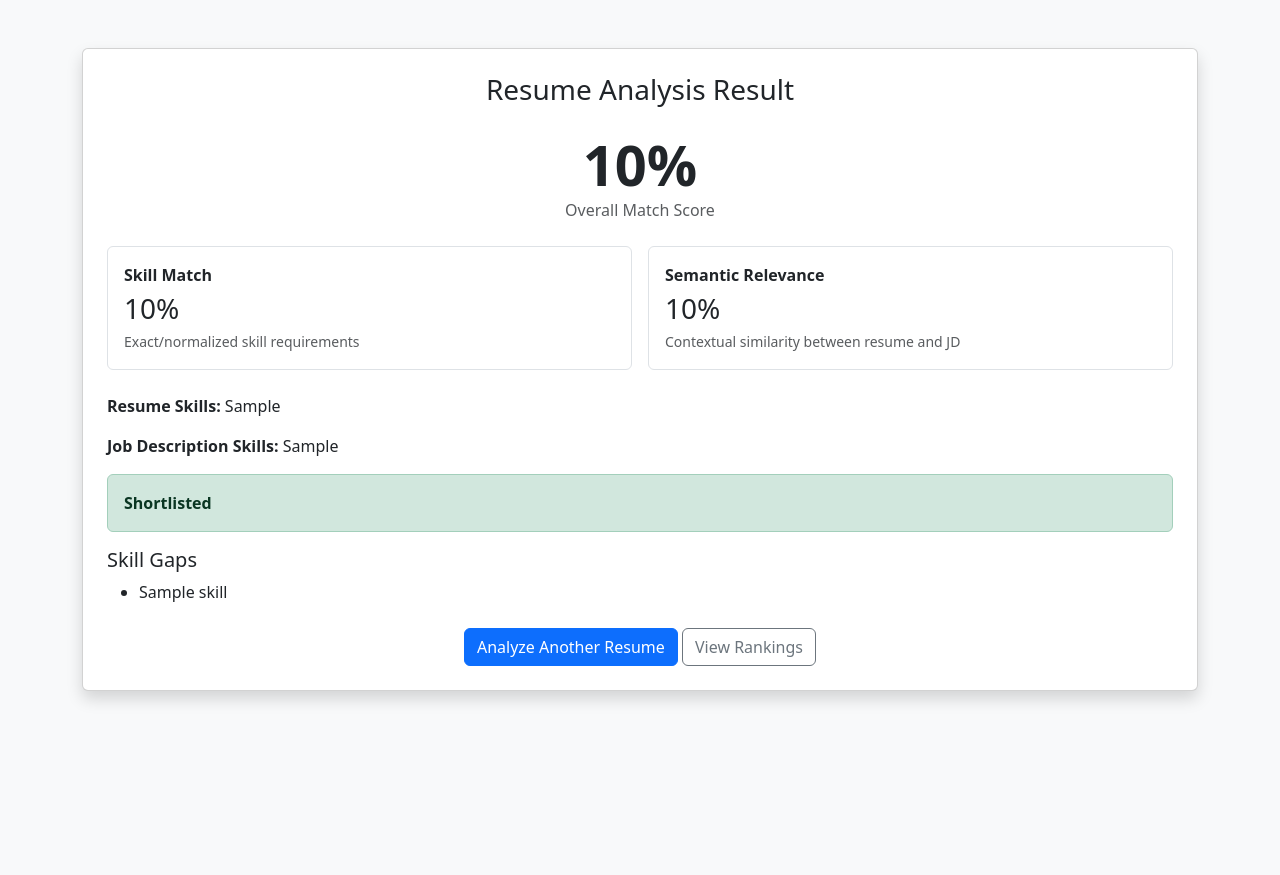
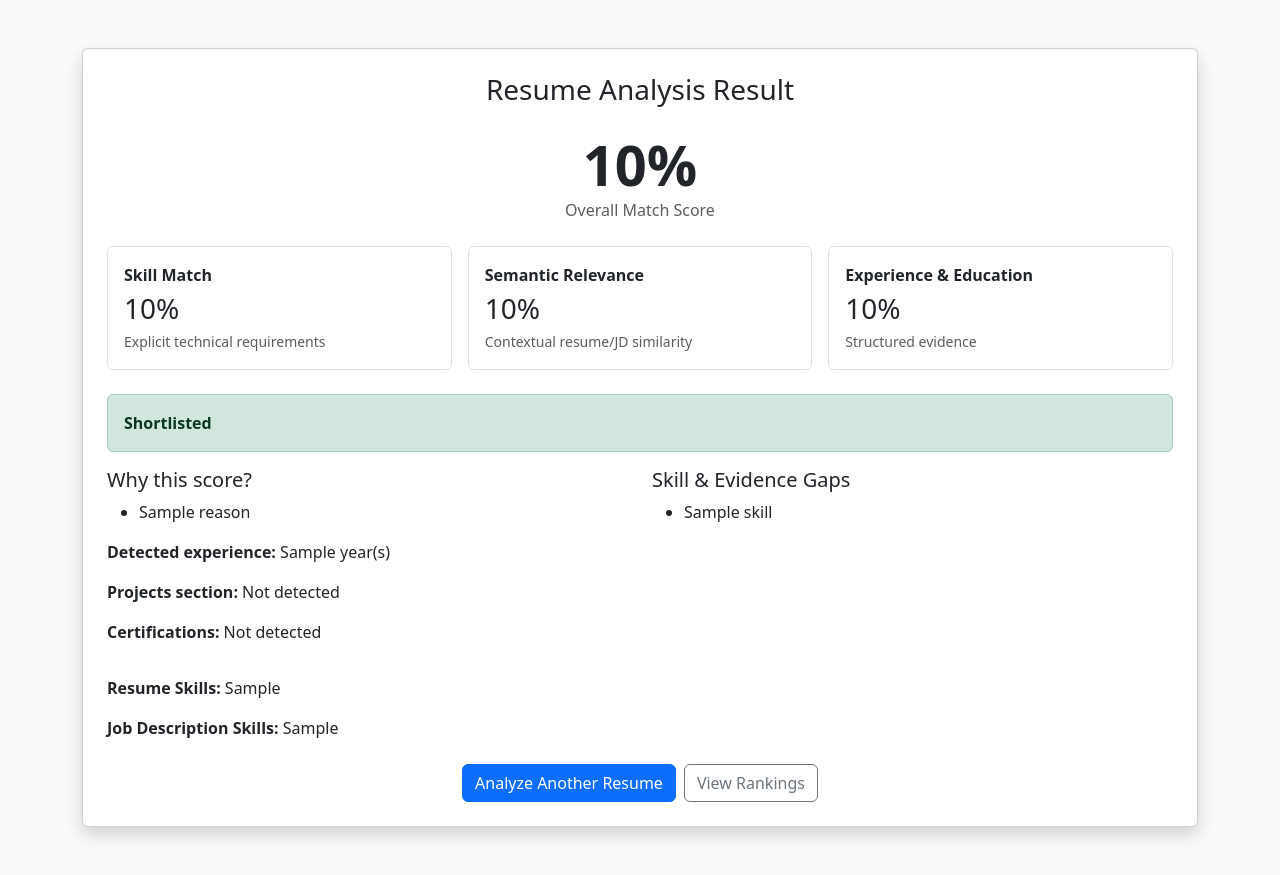
Before and after one commit to architmhajn/ai-resume-shortlisting-system, a Flask app: template templates/result.html in a window 1280 px wide. Before the commit the page ends 702 px from the top, so only its background shows below. Run offline with Flask 3, Linux system fonts and the light colour scheme; the template is opened without the code that fills it: most values are stand-ins (such as "Sample title", 1, 10 or a date in 2020).

Commit message:
Display structured candidate evidence

```diff
--- a/templates/result.html
+++ b/templates/result.html
@@ -1,67 +1,19 @@
 <!DOCTYPE html>
 <html lang="en">
-<head>
-    <meta charset="UTF-8">
-    <meta name="viewport" content="width=device-width, initial-scale=1">
-    <title>Resume Analysis Result</title>
-    <link href="https://cdn.jsdelivr.net/npm/bootstrap@5.3.2/dist/css/bootstrap.min.css" rel="stylesheet">
-</head>
-<body class="bg-light">
-<div class="container mt-5 mb-5">
-    <div class="card shadow">
-        <div class="card-body p-4">
-            <h3 class="text-center mb-4">Resume Analysis Result</h3>
-
-            {% if score is not none %}
-            <div class="text-center mb-4">
-                <div class="display-4 fw-bold">{{ score }}%</div>
-                <div class="text-muted">Overall Match Score</div>
-            </div>
-
-            <div class="row g-3 mb-4">
-                <div class="col-md-6">
-                    <div class="border rounded p-3 h-100">
-                        <div class="fw-semibold">Skill Match</div>
-                        <div class="fs-3">{{ skill_score }}%</div>
-                        <small class="text-muted">Exact/normalized skill requirements</small>
-                    </div>
-                </div>
-                <div class="col-md-6">
-                    <div class="border rounded p-3 h-100">
-                        <div class="fw-semibold">Semantic Relevance</div>
-                        <div class="fs-3">{{ semantic_score }}%</div>
-                        <small class="text-muted">Contextual similarity between resume and JD</small>
-                    </div>
-                </div>
-            </div>
-
-            <p><strong>Resume Skills:</strong> {{ resume_skills }}</p>
-            <p><strong>Job Description Skills:</strong> {{ jd_skills }}</p>
-
-            <div class="alert {% if status == 'Shortlisted' %}alert-success{% else %}alert-danger{% endif %}">
-                <strong>{{ status }}</strong>
-            </div>
-
-            <h5>Skill Gaps</h5>
-            {% if missing_skills %}
-                <ul>
-                {% for skill in missing_skills %}
-                    <li>{{ skill }}</li>
-                {% endfor %}
-                </ul>
-            {% else %}
-                <p class="text-success">No detected skill gaps.</p>
-            {% endif %}
-            {% else %}
-                <div class="alert alert-warning">Job Description not provided.</div>
-            {% endif %}
-
-            <div class="mt-4 text-center">
-                <a href="/" class="btn btn-primary">Analyze Another Resume</a>
-                <a href="/dashboard" class="btn btn-outline-secondary">View Rankings</a>
-            </div>
-        </div>
-    </div>
+<head><meta charset="UTF-8"><meta name="viewport" content="width=device-width, initial-scale=1"><title>Resume Analysis Result</title><link href="https://cdn.jsdelivr.net/npm/bootstrap@5.3.2/dist/css/bootstrap.min.css" rel="stylesheet"></head>
+<body class="bg-light"><div class="container mt-5 mb-5"><div class="card shadow"><div class="card-body p-4">
+<h3 class="text-center mb-4">Resume Analysis Result</h3>
+{% if score is not none %}
+<div class="text-center mb-4"><div class="display-4 fw-bold">{{ score }}%</div><div class="text-muted">Overall Match Score</div></div>
+<div class="row g-3 mb-4">
+<div class="col-md-4"><div class="border rounded p-3 h-100"><div class="fw-semibold">Skill Match</div><div class="fs-3">{{ skill_score }}%</div><small class="text-muted">Explicit technical requirements</small></div></div>
+<div class="col-md-4"><div class="border rounded p-3 h-100"><div class="fw-semibold">Semantic Relevance</div><div class="fs-3">{{ semantic_score }}%</div><small class="text-muted">Contextual resume/JD similarity</small></div></div>
+<div class="col-md-4"><div class="border rounded p-3 h-100"><div class="fw-semibold">Experience & Education</div><div class="fs-3">{{ structured_score }}%</div><small class="text-muted">Structured evidence</small></div></div>
 </div>
-</body>
-</html>
+<div class="alert {% if status == 'Shortlisted' %}alert-success{% else %}alert-danger{% endif %}"><strong>{{ status }}</strong></div>
+<div class="row g-4"><div class="col-md-6"><h5>Why this score?</h5>{% if reasons %}<ul>{% for reason in reasons %}<li>{{ reason }}</li>{% endfor %}</ul>{% else %}<p>No strong positive evidence detected.</p>{% endif %}<p><strong>Detected experience:</strong> {{ experience_years }} year(s)</p><p><strong>Projects section:</strong> {{ 'Detected' if has_projects else 'Not detected' }}</p><p><strong>Certifications:</strong> {{ 'Detected' if has_certifications else 'Not detected' }}</p></div>
+<div class="col-md-6"><h5>Skill & Evidence Gaps</h5>{% if missing_skills %}<ul>{% for skill in missing_skills %}<li>{{ skill }}</li>{% endfor %}</ul>{% else %}<p class="text-success">No detected gaps.</p>{% endif %}</div></div>
+<p class="mt-3"><strong>Resume Skills:</strong> {{ resume_skills }}</p><p><strong>Job Description Skills:</strong> {{ jd_skills }}</p>
+{% else %}<div class="alert alert-warning">Job Description not provided.</div>{% endif %}
+<div class="mt-4 text-center"><a href="/" class="btn btn-primary">Analyze Another Resume</a><a href="/dashboard" class="btn btn-outline-secondary ms-2">View Rankings</a></div>
+</div></div></div></body></html>
```
